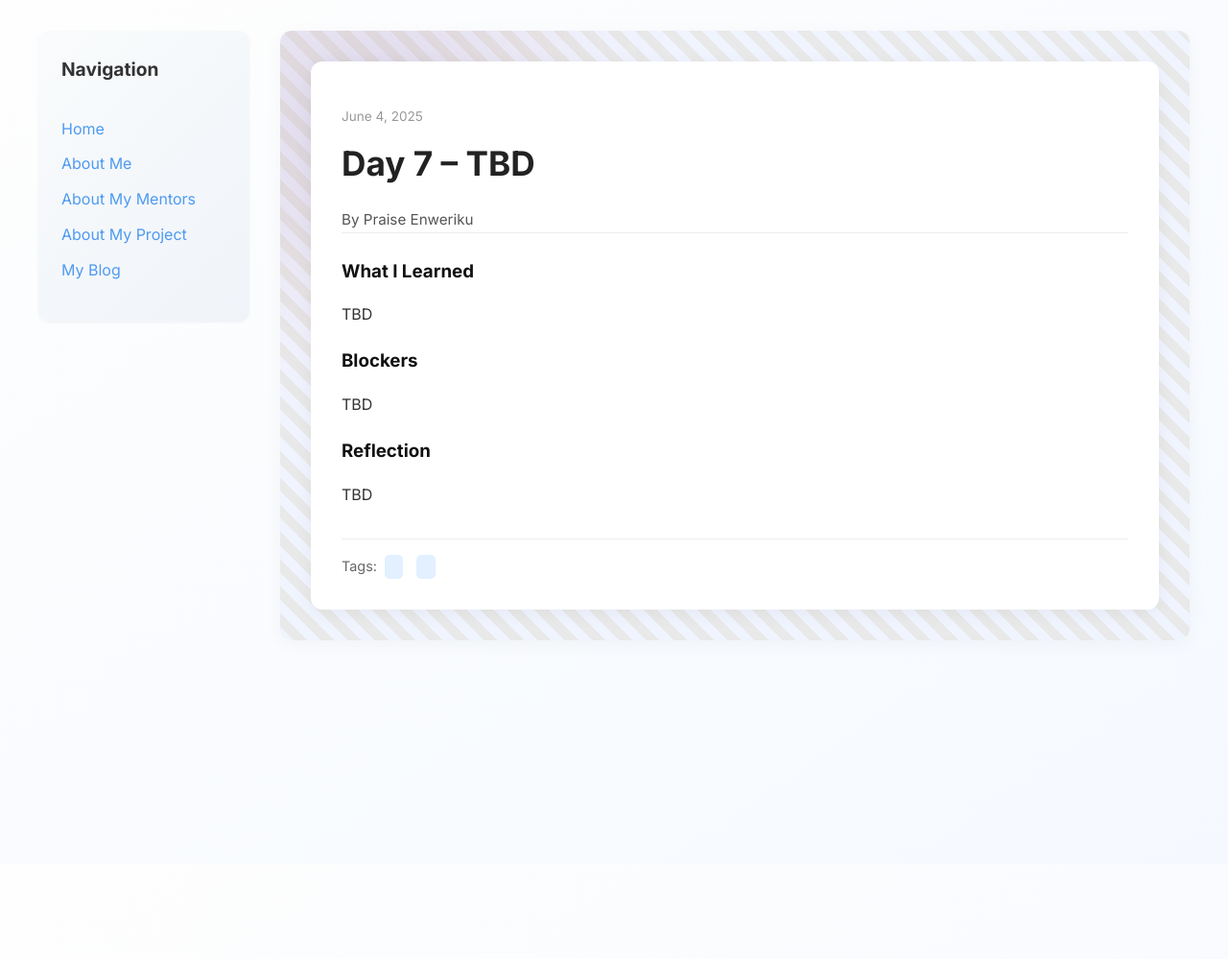
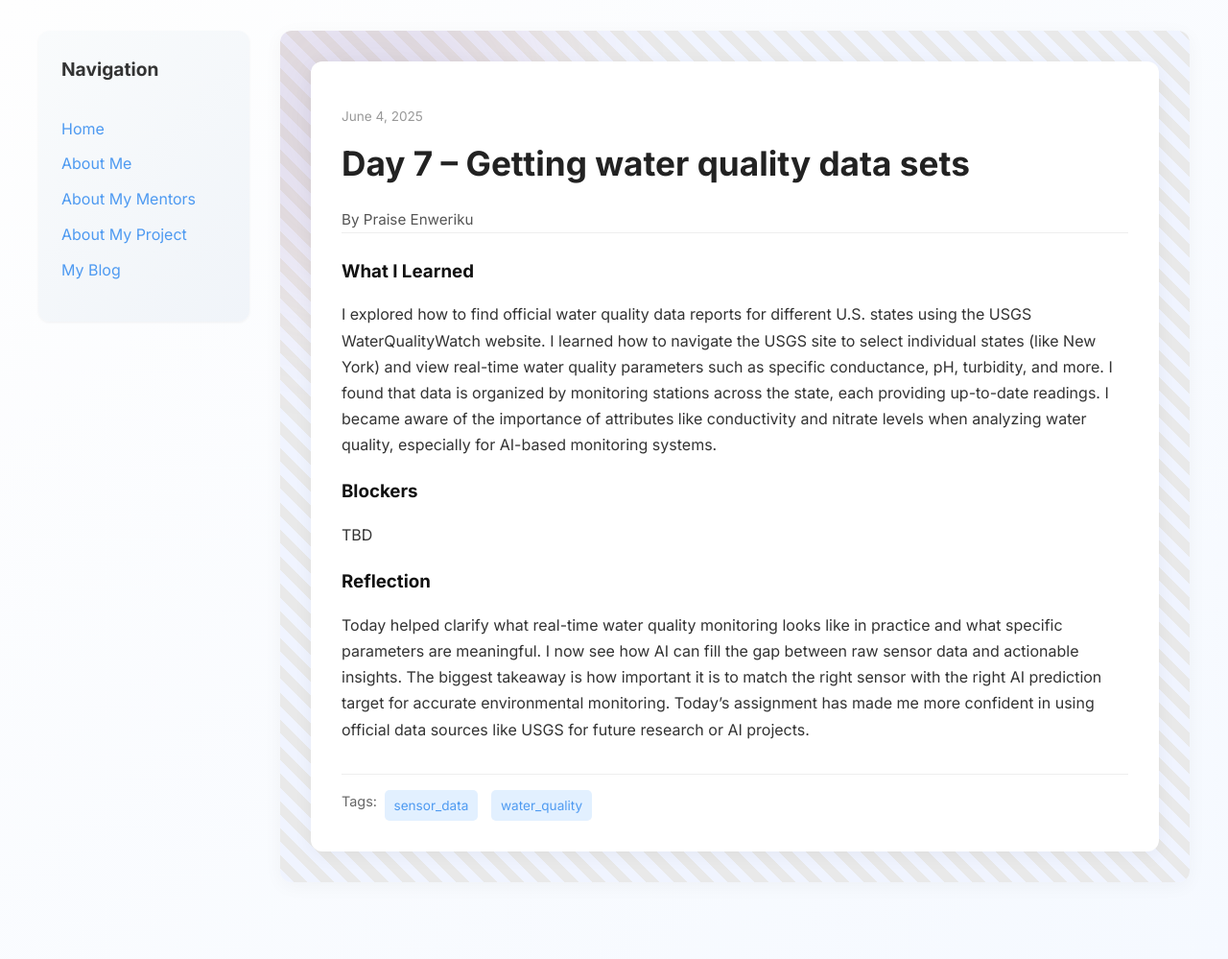
Before and after one commit to PraiseEnweriku1/PraiseEnweriku1.github.io, a Jekyll site: the page built from _posts/2025-06-04-day-7.md, in a window 1280 px wide. Shown: the whole page at 96% size. Built offline with Jekyll 4.4.1, drawn with Linux system fonts in a browser that asks for light colours; before the commit the page ends 900 px from its top, so only the background shows below that.

Commit message:
Update 2025-06-04-day-7.md

```diff
--- a/_posts/2025-06-04-day-7.md
+++ b/_posts/2025-06-04-day-7.md
@@ -1,17 +1,17 @@
 ---
 layout: post
-title: "Day 7 – TBD "
+title: "Day 7 – Getting water quality data sets "
 date: 2025-06-04
 author: Praise Enweriku
 permalink: /day7.html
-tags: ["", ""]
+tags: ["sensor_data", "water_quality"]
 
 what_i_learned: |
-  TBD
+  I explored how to find official water quality data reports for different U.S. states using the USGS WaterQualityWatch website. I learned how to navigate the USGS site to select individual states (like New York) and view real-time water quality parameters such as specific conductance, pH, turbidity, and more. I found that data is organized by monitoring stations across the state, each providing up-to-date readings. I became aware of the importance of attributes like conductivity and nitrate levels when analyzing water quality, especially for AI-based monitoring systems.
 
 blockers: |
   TBD
 
 reflection: |
-  TBD
+  Today helped clarify what real-time water quality monitoring looks like in practice and what specific parameters are meaningful. I now see how AI can fill the gap between raw sensor data and actionable insights. The biggest takeaway is how important it is to match the right sensor with the right AI prediction target for accurate environmental monitoring. Today's assignment has made me more confident in using official data sources like USGS for future research or AI projects.
 ---
```
